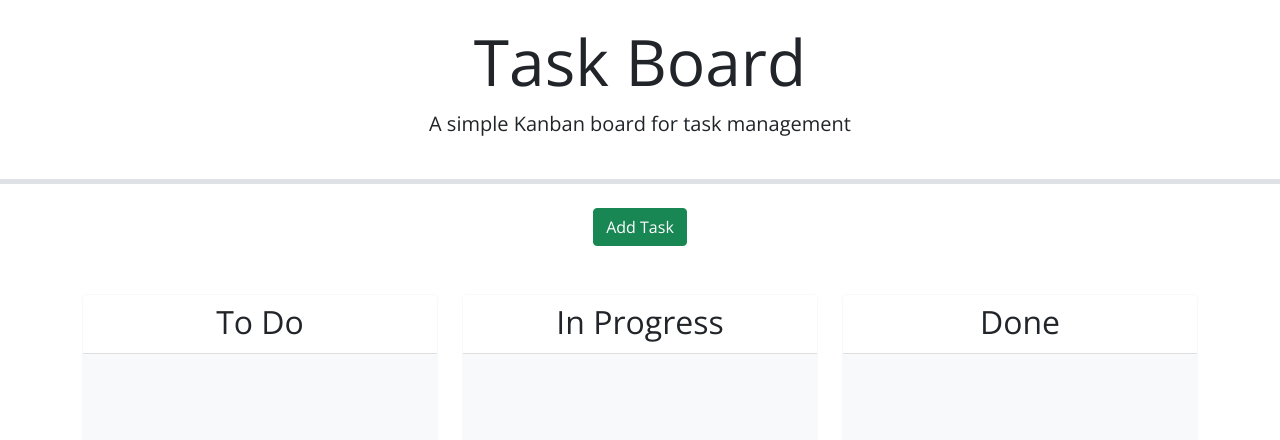
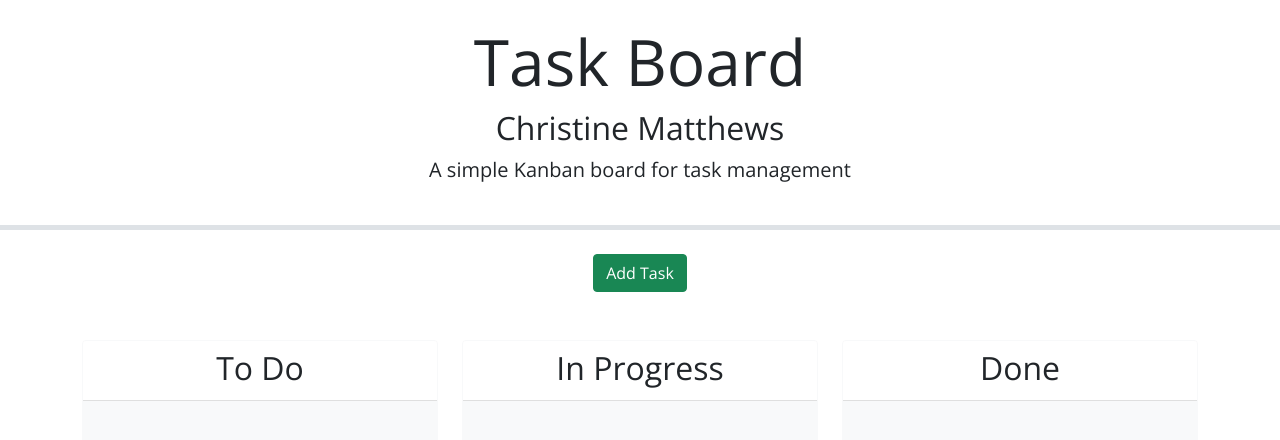
Before and after one commit to cmatthews3212/Task-Board, a plain HTML site: page Develop/index.html in a window 1280 px wide. Drawn offline with nearby package versions, Linux system fonts and the light colour scheme.

Commit message:
Add my name

```diff
--- a/Develop/index.html
+++ b/Develop/index.html
@@ -18,6 +18,7 @@
 <body>
   <header class="p-4 mb-4 text-center border-bottom border-5">
     <h1 class="display-3">Task Board</h1>
+    <h2>Christine Matthews</h2>
     <p class="lead">A simple Kanban board for task management</p>
   </header>
   <div class="container">
```
